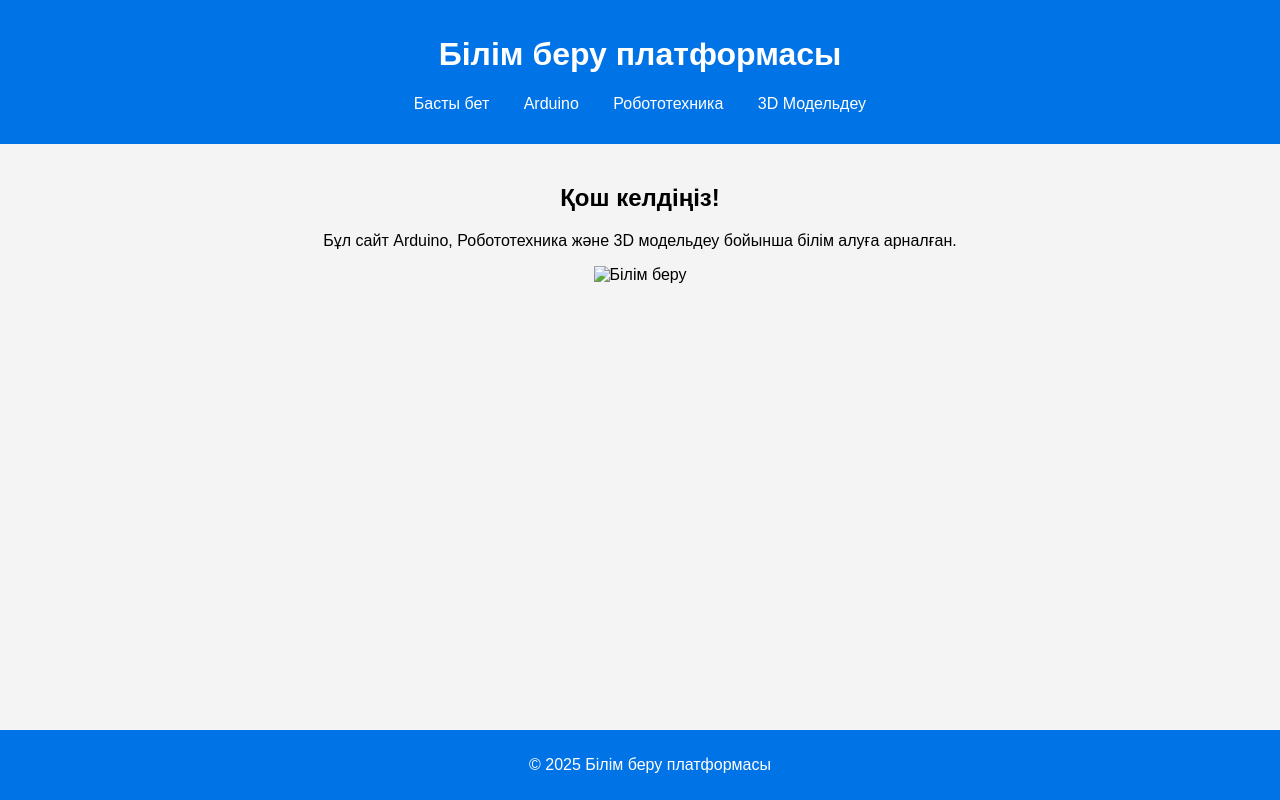
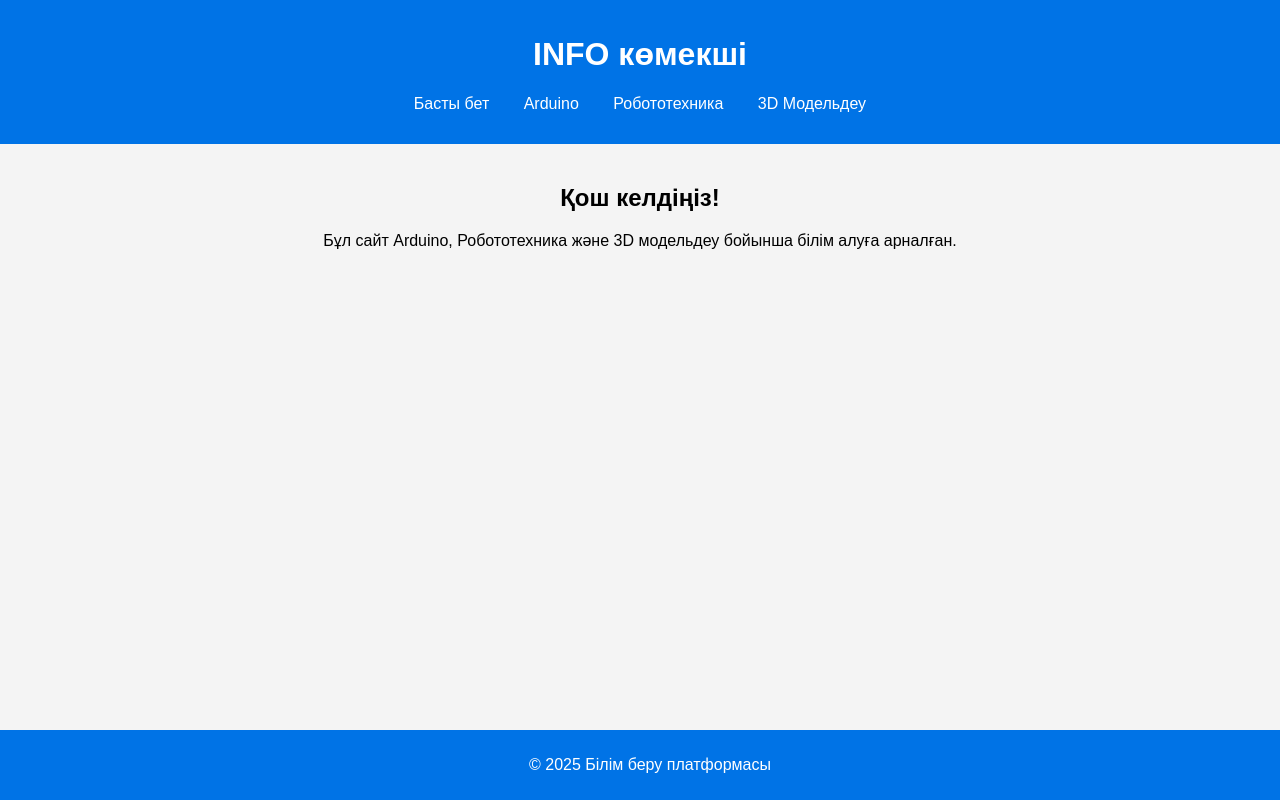
Before and after one commit to GulzhainaKoshekova/BESTinfo, a plain HTML site: page index.html in a window 1280 px wide. Drawn offline with Linux system fonts and the light colour scheme.

Commit message:
Update index.html

```diff
--- a/index.html
+++ b/index.html
@@ -3,12 +3,12 @@
 <head>
     <meta charset="UTF-8">
     <meta name="viewport" content="width=device-width, initial-scale=1.0">
-    <title>INFO көмекші</title>
+    <title>INFO</title>
     <link rel="stylesheet" href="style.css">
 </head>
 <body>
     <header>
-        <h1>Білім беру платформасы</h1>
+        <h1>INFO көмекші </h1>
         <nav>
             <ul>
                 <li><a href="index.html">Басты бет</a></li>
@@ -23,7 +23,7 @@
         <section>
             <h2>Қош келдіңіз!</h2>
             <p>Бұл сайт Arduino, Робототехника және 3D модельдеу бойынша білім алуға арналған.</p>
-             <img src="post.jpg" alt="Білім беру" width="1200">
+             <img="post.jpg" alt="Білім беру" width="1200">
         </section>
     </main>
 
```
